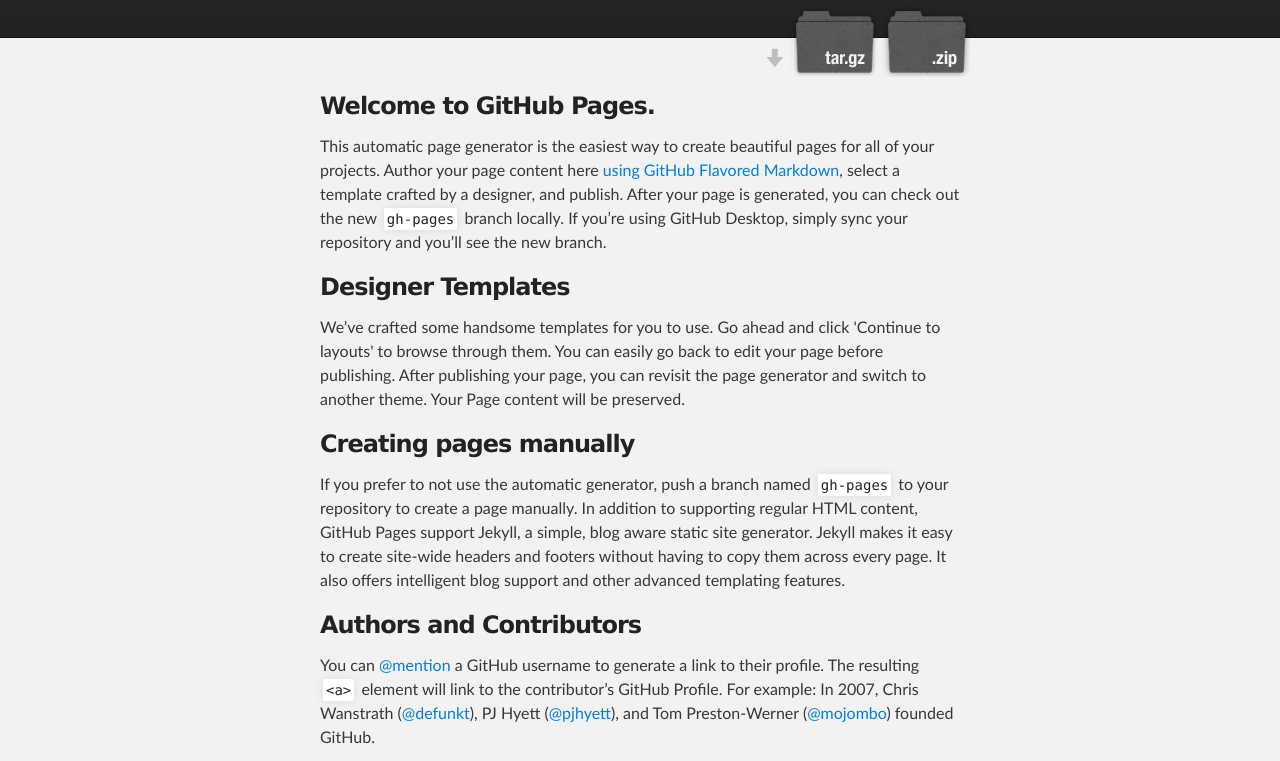
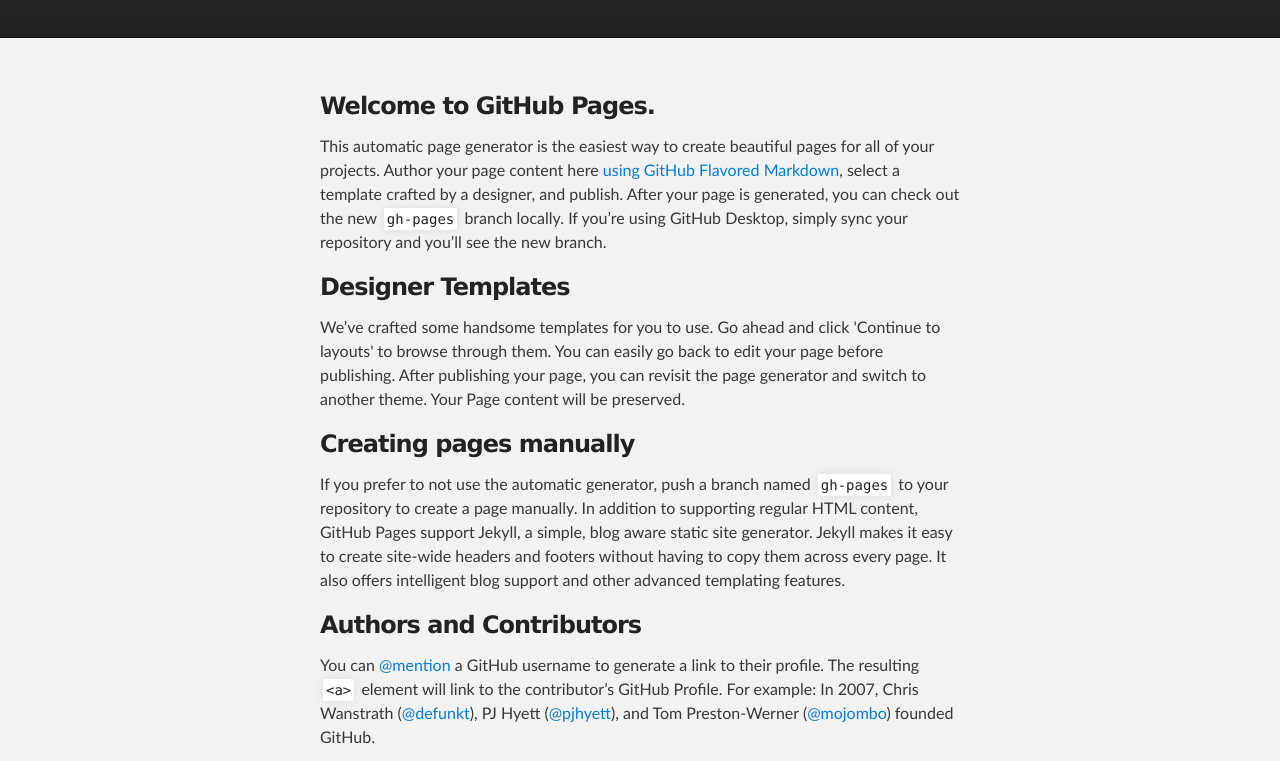
Before and after one commit to wes-williams/Sherlock-IOT, a plain HTML site: page index.html in a window 1280 px wide. Shown: the part 172-933 px from the top of the page. Drawn offline with Linux system fonts and the light colour scheme.

Commit message:
removed download archive buttons

```diff
--- a/index.html
+++ b/index.html
@@ -20,11 +20,6 @@
 
           <h1 id="project_title">Sherlock IoT</h1>
           <h2 id="project_tagline">Sherlock Holmes &amp; the Internet of Things</h2>
-
-            <section id="downloads">
-              <a class="zip_download_link" href="https://github.com/wes-williams/Sherlock-IOT/zipball/master">Download this project as a .zip file</a>
-              <a class="tar_download_link" href="https://github.com/wes-williams/Sherlock-IOT/tarball/master">Download this project as a tar.gz file</a>
-            </section>
         </header>
     </div>
 
```
